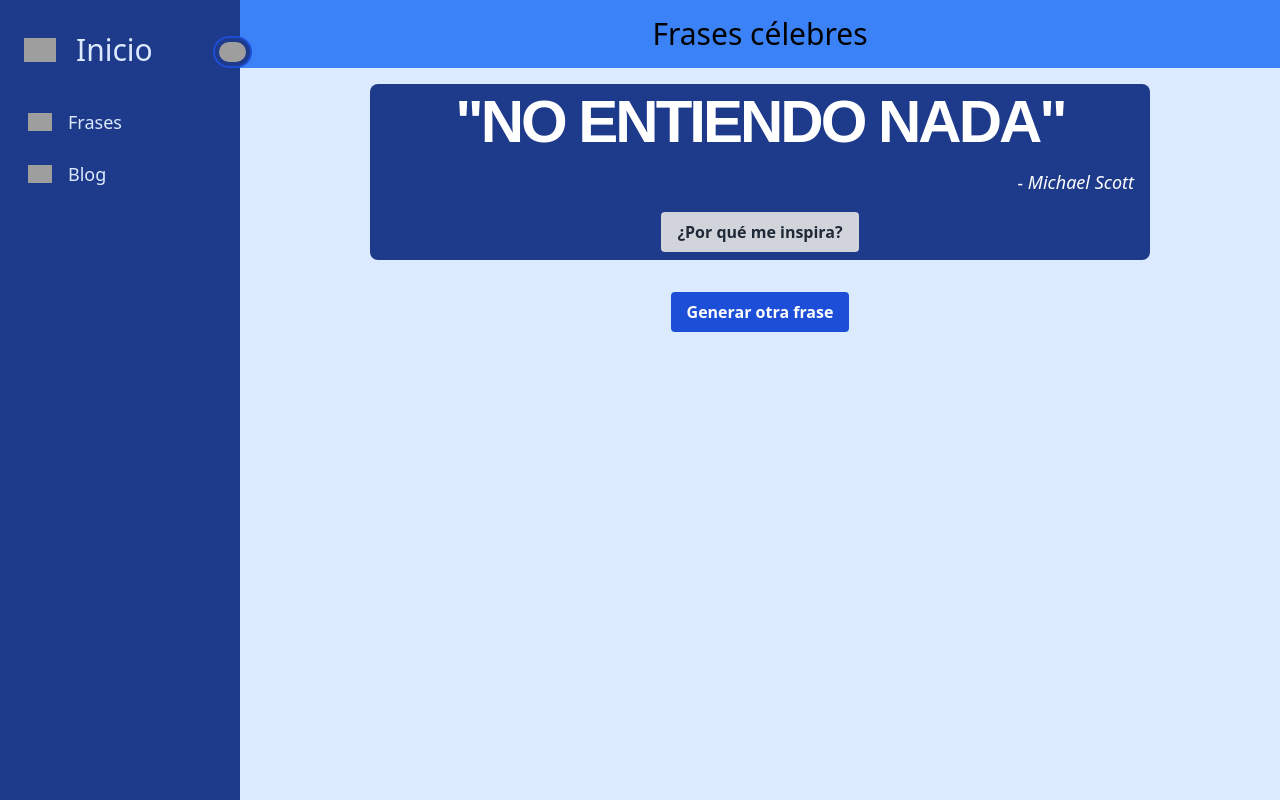
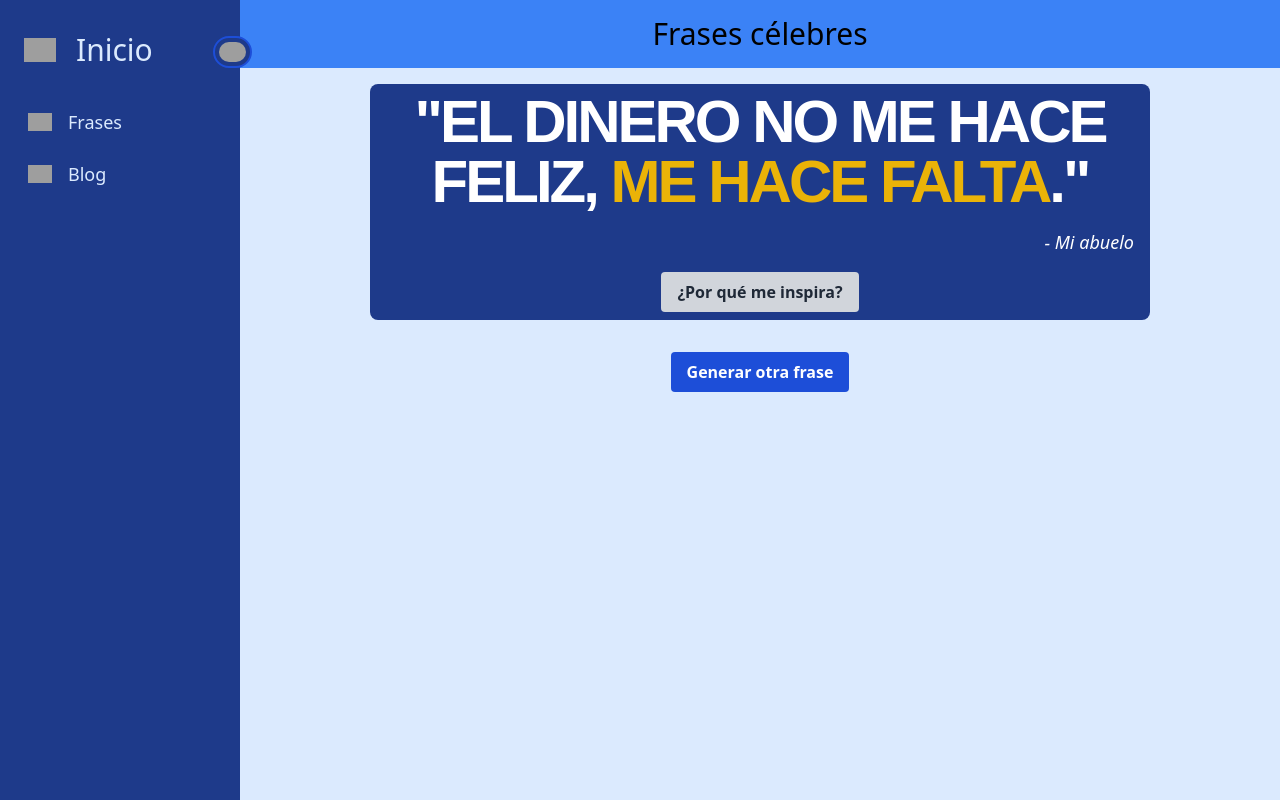
Before and after one commit to irenealcaine/el-rincon-de-no-pensar, a React (Create React App) app: page /quotes in a window 1280 px wide. Both pictures are taken after a click on the button "Generar frase aleatoria". Built offline with nearby package versions, Linux system fonts and the light colour scheme; grey boxes are pictures that could not be loaded.

Commit message:
add style to random quotes

```diff
--- a/src/Components/RandomQuote.jsx
+++ b/src/Components/RandomQuote.jsx
@@ -22,6 +22,9 @@ const RandomQuote = () => {
           <p
             className={`text-3xl md:text-6xl uppercase font-bold font-oswald tracking-tighter after:content-['"'] before:content-['"']`}
           >
+            {/* {randomQuote.quote}
+            H<span>o</span>la */}
+            {/* {<div>H{<span>o</span>}la</div>} */}
             {randomQuote.quote}
           </p>
           <p className="text-lg mt-4 text-right italic before:content-['-_']">
--- a/src/data/Quotes.js
+++ b/src/data/Quotes.js
@@ -1,19 +1,63 @@
 const Quotes = [
   {
-    quote: "A la mierda",
+    quote: (
+      <span>
+        A la
+        {<span className="text-yellow-500"> mierda</span>}.
+      </span>
+    ),
     author: "Fernando Fernán Gomez",
     inspiration:
       "Porque a veces es necesario mandarlo todo a la mierda, que se le va a hacer",
   },
   {
-    quote:
-      "Hemos nacido demasiado tarde para exlorar el mundo, demasiado pronto para explorar el espacio y demasiado cuerdos para explorar el fondo submarino",
+    quote: (
+      <span>
+        Hemos nacido
+        {<span className="text-yellow-500"> demasiado tarde </span>}
+        para explorar el mundo,
+        {<span className="text-yellow-500"> demasiado pronto </span>}
+        para explorar el espacio y
+        {<span className="text-yellow-500"> demasiado cuerdos </span>}
+        para explorar el fondo submarino.
+      </span>
+    ),
     author: "Tri-line",
     inspiration: "Porque nunca estamos donde debemos.",
   },
   {
-    quote: "No entiendo nada",
+    quote: (
+      <span>
+        No entiendo
+        {<span className="text-yellow-500"> nada</span>}.
+      </span>
+    ),
     author: "Michael Scott",
+    inspiration:
+      "Porque a veces es necesario mandarlo todo a la mierda, que se le va a hacer",
+  },
+  {
+    quote: (
+      <span>
+        {<span className="text-yellow-500">Jamás </span>}
+        aceptaría pertenecer a un
+        {<span className="text-yellow-500"> club </span>}
+        que admitiera como miembro a
+        {<span className="text-yellow-500"> alguien como yo</span>}.
+      </span>
+    ),
+    author: "Groucho Marx",
+    inspiration:
+      "Porque a veces es necesario mandarlo todo a la mierda, que se le va a hacer",
+  },
+  {
+    quote: (
+      <span>
+        El dinero no me hace feliz,{" "}
+        {<span className="text-yellow-500">me hace falta</span>}.
+      </span>
+    ),
+    author: "Mi abuelo",
     inspiration:
       "Porque a veces es necesario mandarlo todo a la mierda, que se le va a hacer",
   },
```
